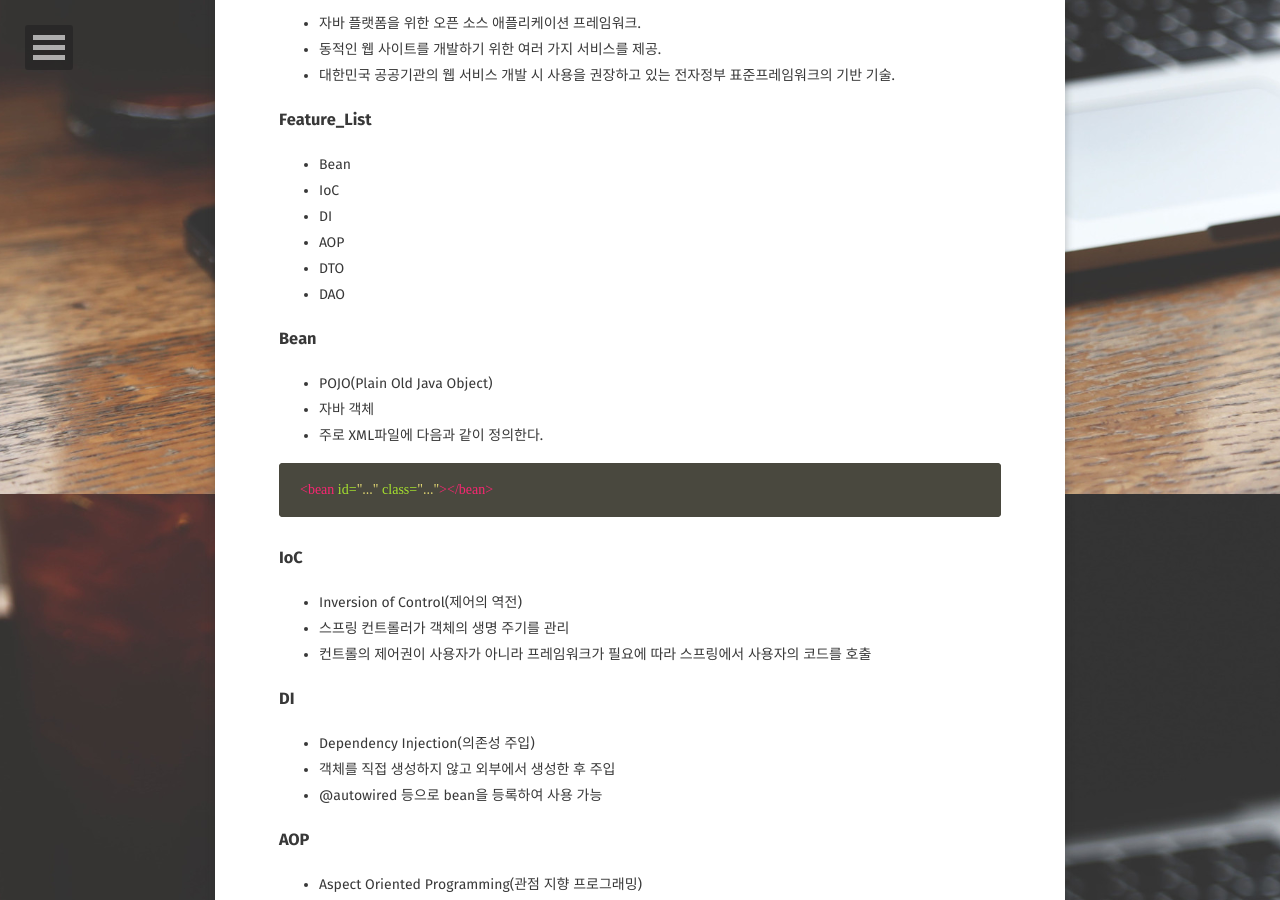
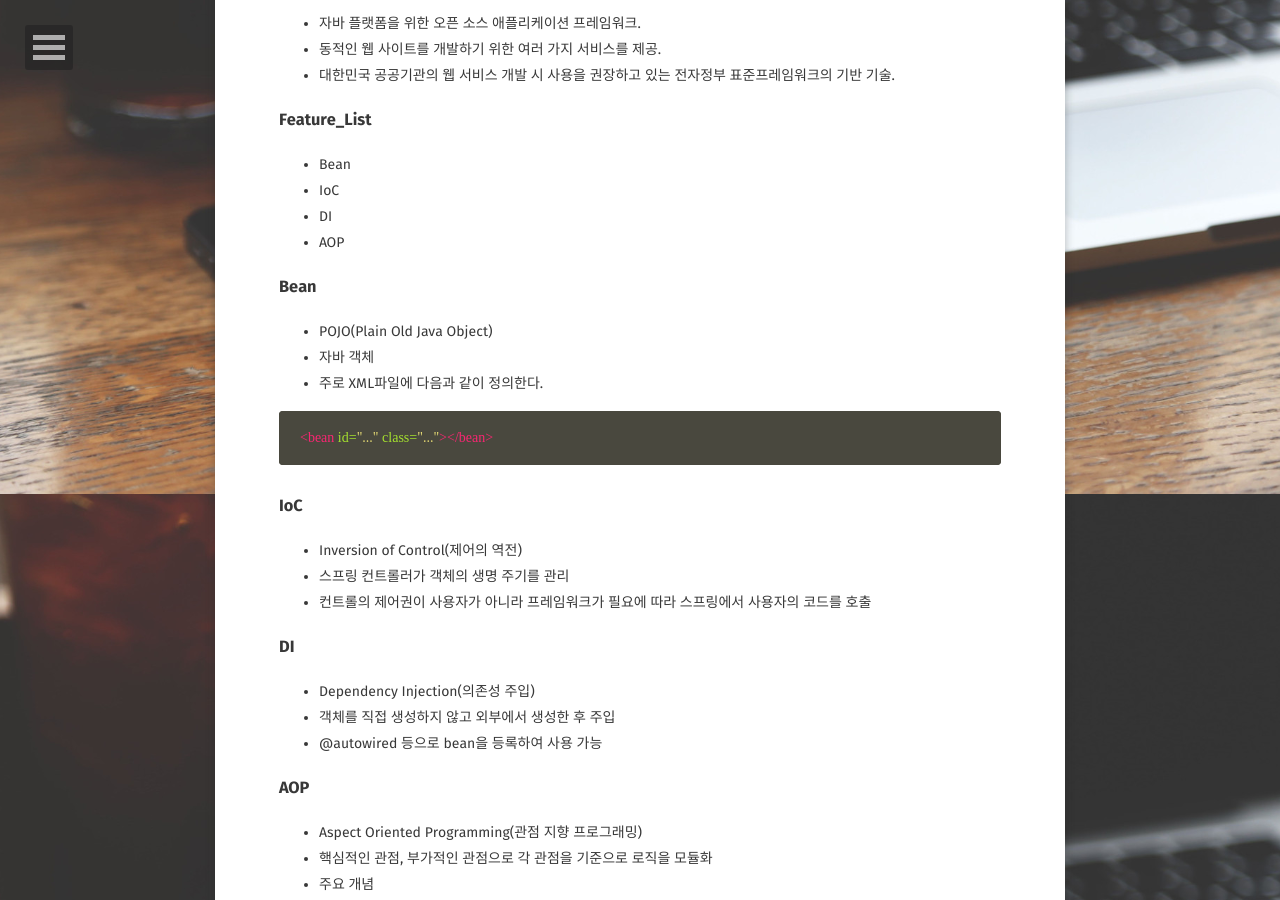
Before and after one commit to limkinam/limkinam.github.io, a Jekyll site: the page built from _posts/2020-06-14-spring.md, in a window 1280 px wide and 900 px high, scrolled down 406 px. Built offline with Jekyll 4.4.1, drawn with Linux system fonts in a browser that asks for light colours; some web fonts are replaced; comment, search, counter and statistics services are not loaded.

Commit message:
Update 2020-06-14-spring.md

```diff
--- a/_posts/2020-06-14-spring.md
+++ b/_posts/2020-06-14-spring.md
@@ -19,8 +19,6 @@
  * IoC
  * DI
  * AOP
- * DTO
- * DAO
 
 ### Bean
   - POJO(Plain Old Java Object)
```
